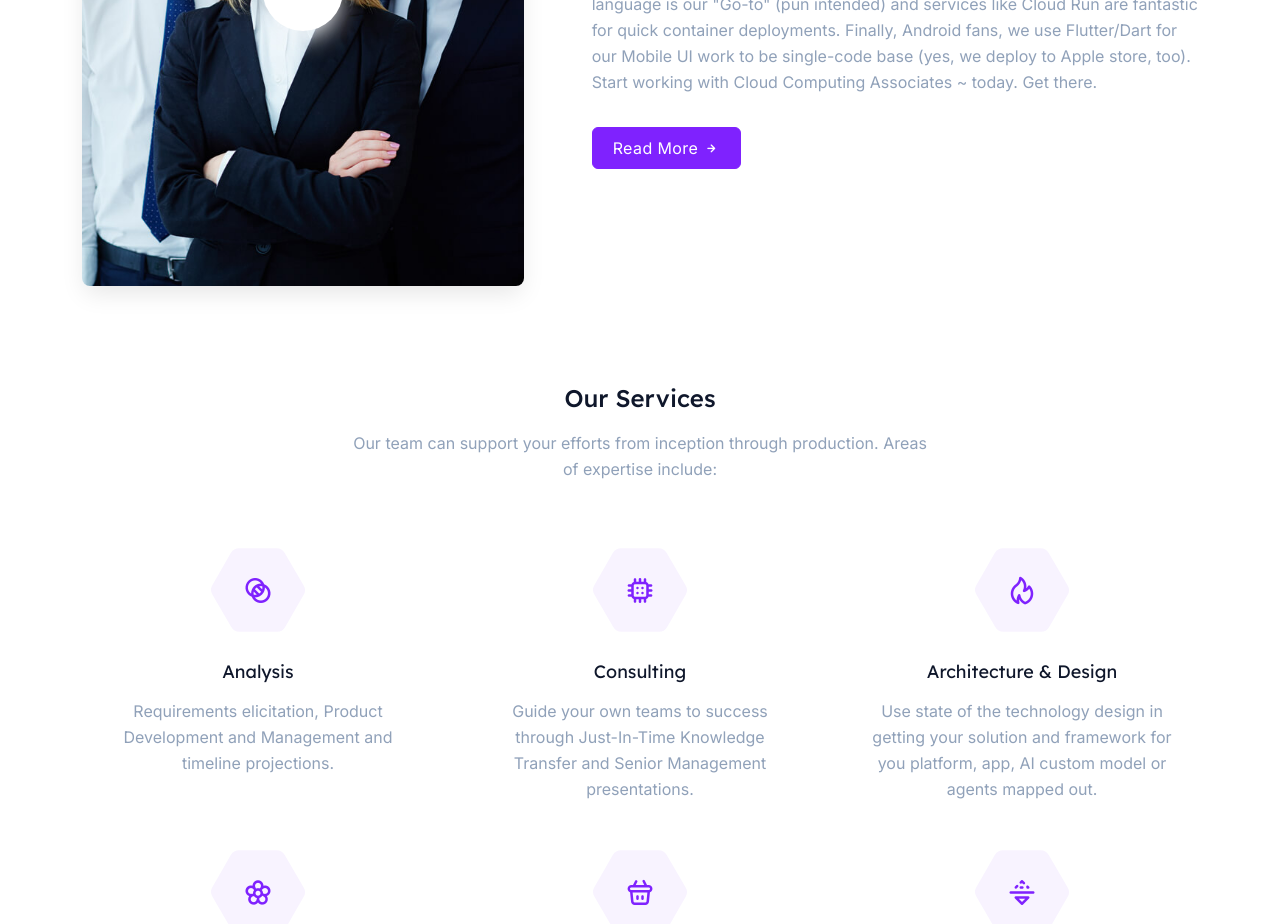
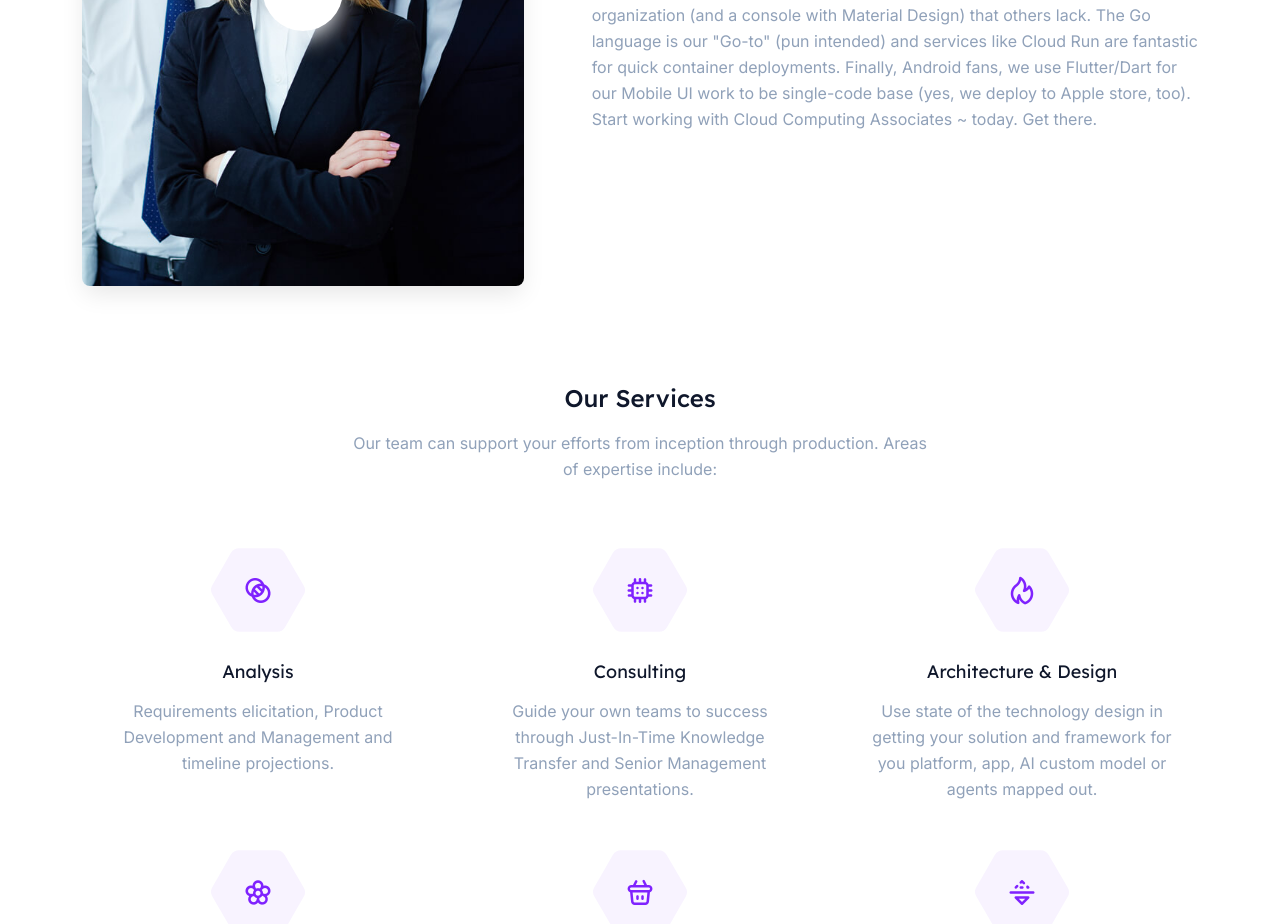
Before and after one commit to mtmazurik/CCAWEbsite, an Angular app: page /aboutus in a window 1280 px wide. Shown: the part 780-1704 px from the top of the page. Built offline with nearby package versions, Linux system fonts and the light colour scheme.

Commit message:
comment out read more button(s)

```diff
--- a/src/app/components/about/about.component.html
+++ b/src/app/components/about/about.component.html
@@ -17,9 +17,9 @@
 
                 <p class="text-slate-400 dark:text-slate-300 max-w-2xl mx-auto">Founded in 2017, in Portland, Oregon in the great PacificNW we are situated between Microsoft and Google geographically, and philosophically. With over 25 years on MS platforms and clouds we went all in on Google's AI with Vertex and Gemini, their Cloud has the luxury of coming in later and having organization (and a console with Material Design) that others lack.  The Go language is our "Go-to" (pun intended) and services like Cloud Run are fantastic for quick container deployments.  Finally, Android fans, we use Flutter/Dart for our Mobile UI work to be single-code base (yes, we deploy to Apple store, too). Start working with Cloud Computing Associates ~ today.  Get there.</p>
 
-                <div class="relative mt-8">
+                <!--<div class="relative mt-8">
                     <a [routerLink]="'/aboutus'" class="py-2 px-5 inline-block font-normal tracking-wide border align-middle transition duration-500 ease-in-out text-base text-center bg-violet-600 hover:bg-violet-700 border-violet-600 hover:border-violet-700 text-white rounded-md">Read More <i class="uil uil-arrow-right"></i></a>
-                </div>
+                </div>-->
             </div>
         </div>
     </div>
--- a/src/app/pages/blogs/blogs.component.html
+++ b/src/app/pages/blogs/blogs.component.html
@@ -20,9 +20,9 @@
                     <a [routerLink]="['/blog-detail',item.id]" class="text-lg hover:text-violet-600 dark:text-white dark:hover:text-violet-600 transition duration-500 ease-in-out font-medium h5">{{item.title}}</a>
                     <p class="text-slate-400 mt-3">{{item.desc}}</p>
 
-                    <div class="mt-5">
+                    <!--<div class="mt-5">
                         <a [routerLink]="[]" class="hover:text-violet-600 dark:hover:text-violet-600 after:bg-violet-600 dark:text-white transition duration-500">Read More <i class="uil uil-arrow-right"></i></a>
-                    </div>
+                    </div>-->
                 </div>
             </div>
         </div>
--- a/src/app/pages/index-four/index-four.component.html
+++ b/src/app/pages/index-four/index-four.component.html
@@ -55,9 +55,9 @@
 
                     <p class="text-slate-400 dark:text-slate-300 max-w-2xl mx-auto">Start working with Cloud Computing Associates that can provide everything you need to generate awareness, drive traffic, connect. Dummy text is text that is used in the publishing industry or by web designers to occupy the space which will later be filled with 'real' content. This is required when, for example, the final text is not yet available. Dummy texts have been in use by typesetters since the 16th century.</p>
 
-                    <div class="relative mt-8">
+                    <!--<div class="relative mt-8">
                         <a [routerLink]="'/aboutus'" class="py-2 px-5 inline-block font-normal tracking-wide border align-middle transition duration-500 ease-in-out text-base text-center bg-violet-600 hover:bg-violet-700 border-violet-600 hover:border-violet-700 text-white rounded-md">Read More <i class="uil uil-arrow-right"></i></a>
-                    </div>
+                    </div>-->
                 </div>
             </div>
         </div>
--- a/src/app/pages/index-two/index-two.component.html
+++ b/src/app/pages/index-two/index-two.component.html
@@ -30,9 +30,9 @@
 
                     <p class="text-slate-400 dark:text-slate-300 max-w-2xl mx-auto">Start working with Cloud Computing Associates that can provide everything you need to generate awareness, drive traffic, connect. Dummy text is text that is used in the publishing industry or by web designers to occupy the space which will later be filled with 'real' content. This is required when, for example, the final text is not yet available. Dummy texts have been in use by typesetters since the 16th century.</p>
 
-                    <div class="relative mt-8">
+                    <!--<div class="relative mt-8">
                         <a [routerLink]="'/aboutus'" class="py-2 px-5 inline-block font-normal tracking-wide border align-middle transition duration-500 ease-in-out text-base text-center bg-violet-600 hover:bg-violet-700 border-violet-600 hover:border-violet-700 text-white rounded-md">Read More <i class="uil uil-arrow-right"></i></a>
-                    </div>
+                    </div>-->
                 </div>
             </div>
         </div>
```
